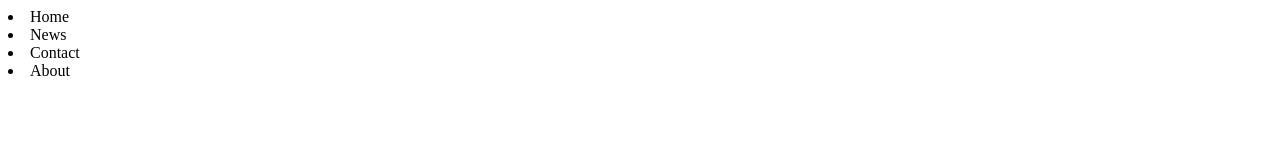
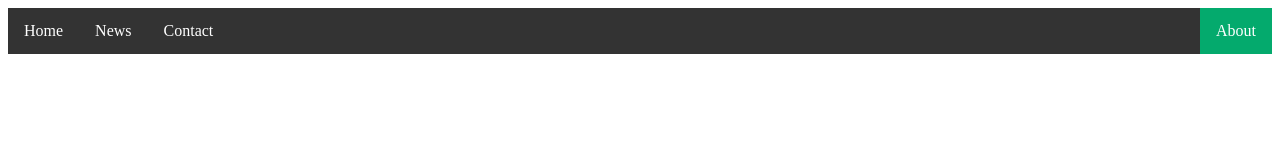
Before and after one commit to legisetiawan/my-repo-from-remote, a plain HTML site: page index.html in a window 1280 px wide. Drawn offline with Linux system fonts and the light colour scheme.

Commit message:
change title

```diff
--- a/index.html
+++ b/index.html
@@ -4,15 +4,15 @@
     <meta charset="UTF-8">
     <meta http-equiv="X-UA-Compatible" content="IE=edge">
     <meta name="viewport" content="width=device-width, initial-scale=1.0">
-    <title>Porfolio</title>
+    <title>Navbar</title>
+    <link rel="stylesheet" href="style.css">
 </head>
 <body>
-    <div class="ul">
-        <li> <a class="active" href="#home"></a>Home</li>
-        <li> <a href="#news"></a>News</li>
-        <li> <a href="#contact"></a>Contact</li>
-        <li> <a href="#about"></a>About</li>
-    </div>
-
+    <ul>
+        <li><a href="#home">Home</a></li>
+        <li><a href="#news">News</a></li>
+        <li><a href="#contact">Contact</a></li>
+        <li style="float:right"><a class="active" href="#about">About</a></li>
+      </ul>
 </body>
 </html>
```
